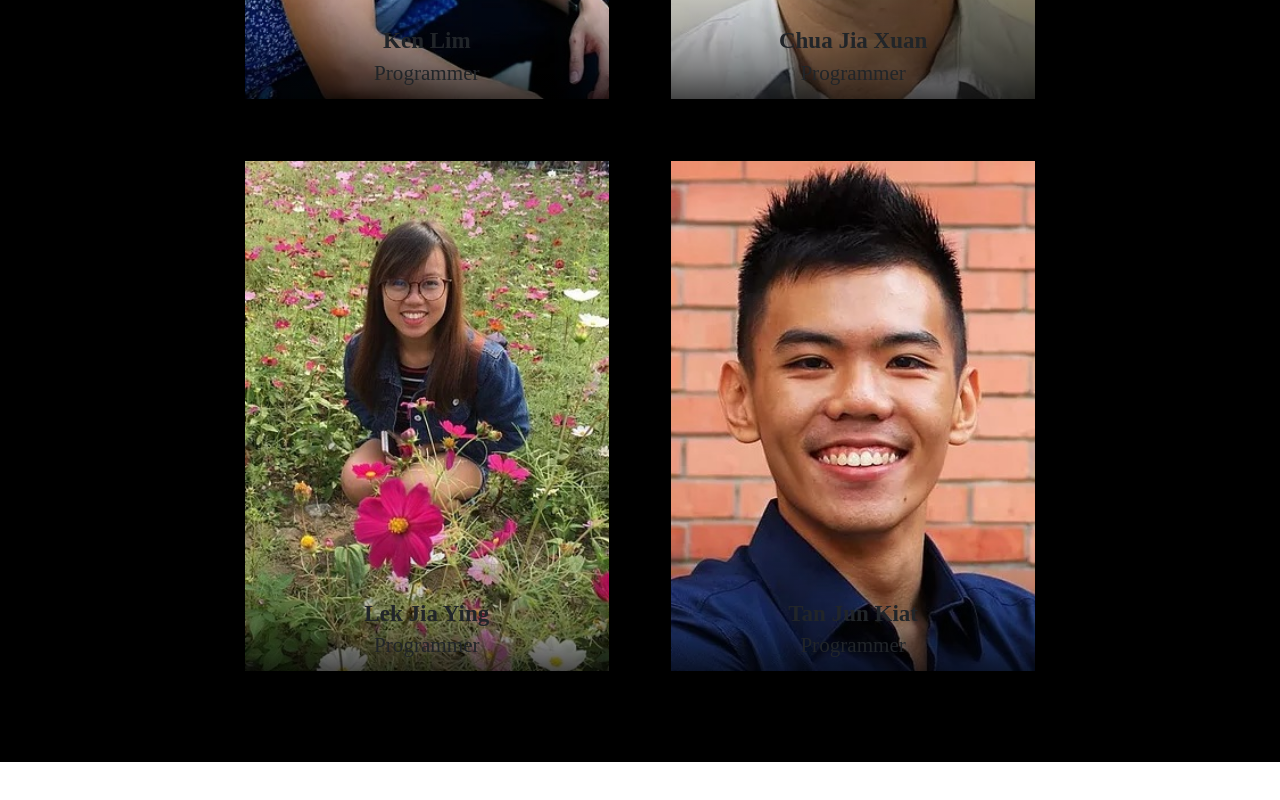
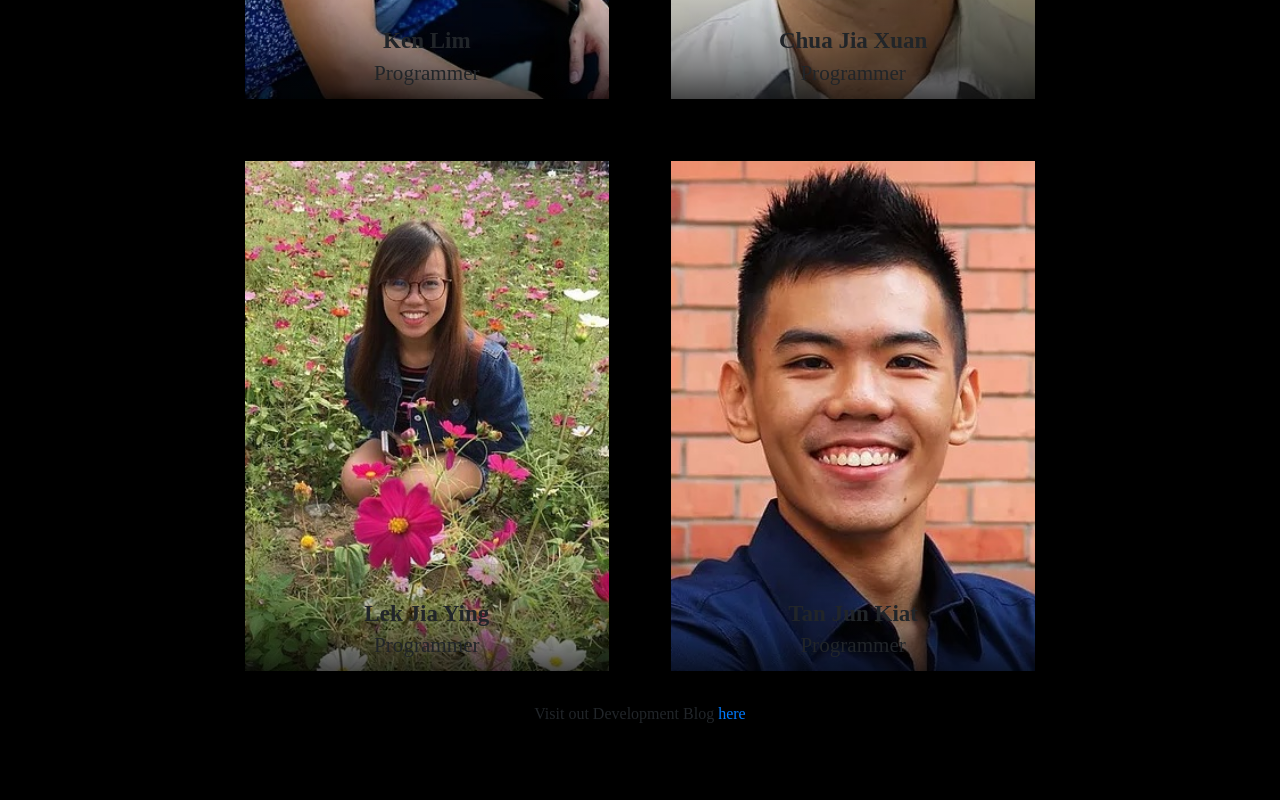
Before and after one commit to amoshydra/cs4350-vindicator, a Vue app: page / in a window 1280 px wide. Shown: the part 5770-6570 px from the top of the page. Before the commit the page ends 6532 px from the top, so only its background shows below. Built offline with nearby package versions, Linux system fonts and the light colour scheme; what vue-agile, vue-scrollactive would draw is missing.

Commit message:
Add link to dev blog at the bottom

```diff
--- a/src/components/page.vue
+++ b/src/components/page.vue
@@ -97,6 +97,10 @@
         <div class="members">
           <Member v-for="member in human" :key="member.initial" :member="member"></Member>
         </div>
+
+        <p class="text-center">
+          Visit out Development Blog <a href="https://flat8studios.wordpress.com/">here</a>
+        </p>
       </div>
     </div>
     </div>
```
